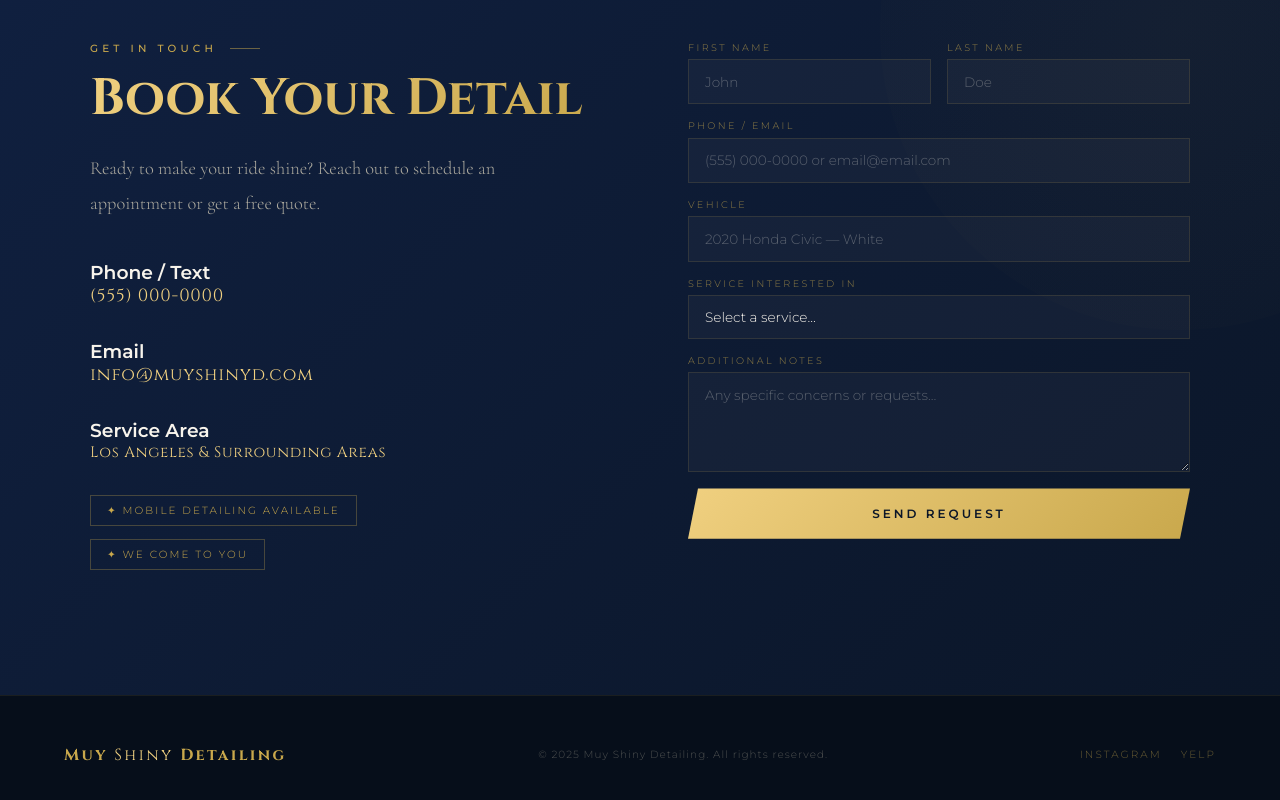
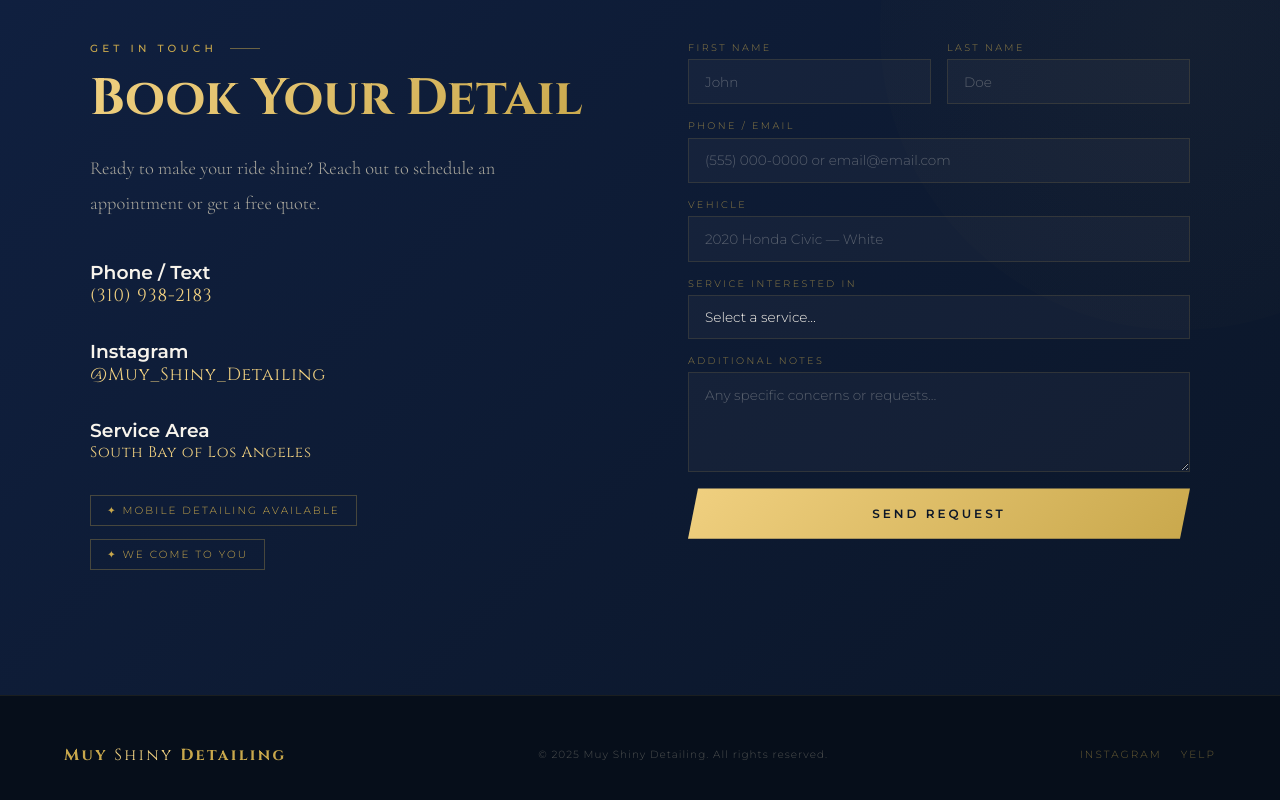
Before and after one commit to Shakes2-2/MuyShinyWebportal, a plain HTML site: page index.html in a window 1280 px wide. Shown: the part 3825-4625 px from the top of the page. Drawn offline with nearby package versions, Linux system fonts and the light colour scheme.

Commit message:
Update index.html

```diff
--- a/index.html
+++ b/index.html
@@ -968,13 +968,13 @@
       <p class="section-body" style="margin-bottom:2.5rem;">Ready to make your ride shine? Reach out to schedule an appointment or get a free quote.</p>
 
       <h3>Phone / Text</h3>
-      <div class="contact-detail">(555) 000-0000</div>
+      <div class="contact-detail">(310) 938-2183</div>
 
-      <h3>Email</h3>
-      <div class="contact-detail">info@muyshinyd.com</div>
+      <h3>Instagram</h3>
+      <div class="contact-detail">@Muy_Shiny_Detailing</div>
 
       <h3>Service Area</h3>
-      <div class="contact-detail" style="font-size:0.95rem;">Los Angeles & Surrounding Areas</div>
+      <div class="contact-detail" style="font-size:0.95rem;">South Bay of Los Angeles</div>
 
       <div>
         <div class="contact-badge">✦ Mobile Detailing Available</div><br>
```
